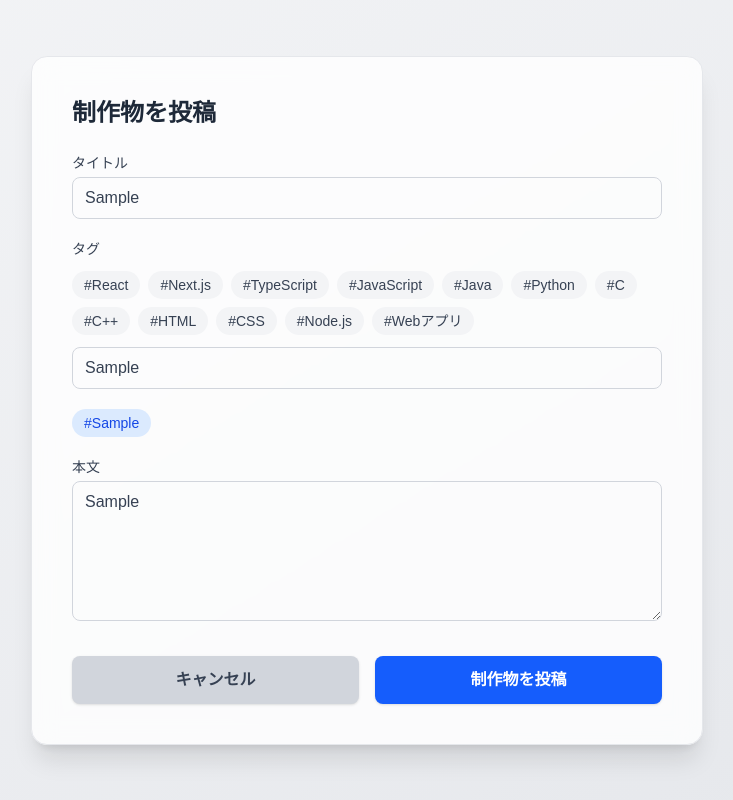
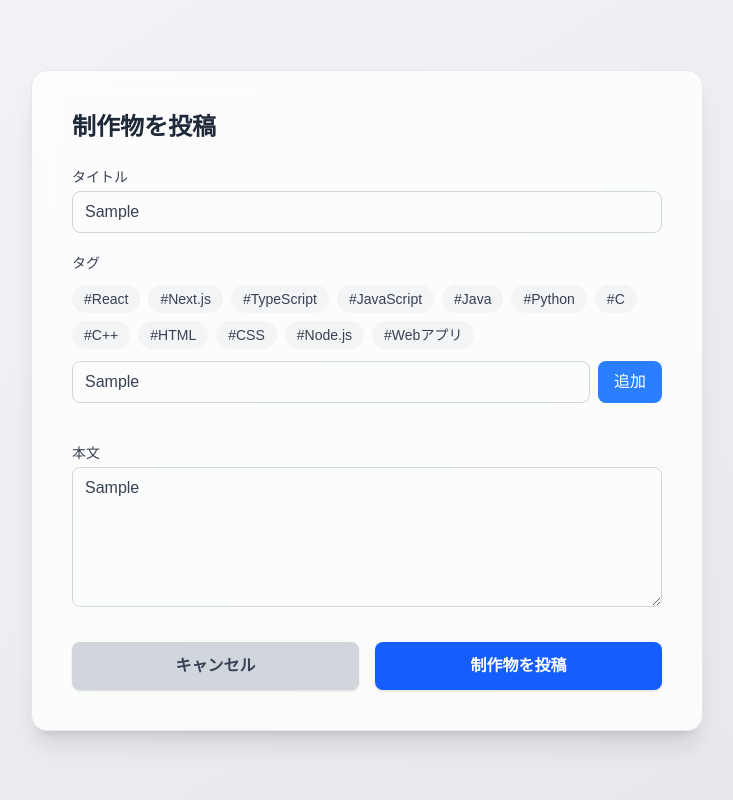
Before and after one commit to 2026PBL1-A/2026PBL1-A-2026PBL1_A_front, a Next.js app: page /post/new/creation in a window 1280 px wide. Both pictures are taken after typing "Sample", "Sample", "Sample" into the empty fields and a click on the button "制作物を投稿". Shown: the whole page, without its empty margins (273-1006 px from the left). Built offline with nearby package versions, Linux system fonts and the light colour scheme; no server answers.

Commit message:
投稿ページと質問ページのタグ改善

```diff
--- a/app/post/new/creation/page.tsx
+++ b/app/post/new/creation/page.tsx
@@ -42,13 +42,7 @@ export default function CreateCreationPage() {
     const formData = new FormData();
     formData.append("title", title);
     formData.append("content", content);
-    const finalTags = [
-      ...selectedTags,
-      ...customTag
-        .split(",")
-        .map((tag) => tag.trim())
-        .filter(Boolean),
-    ];
+    const finalTags = selectedTags;
 
     // if (image) {
     //   formData.append("image", image);
@@ -145,30 +139,50 @@ export default function CreateCreationPage() {
             </div>
 
             {/* 自由入力 */}
-            <input
-              type="text"
-              placeholder="自由入力タグ（カンマ区切り）"
-              value={customTag}
-              onChange={(e) => setCustomTag(e.target.value)}
-              className="w-full border border-gray-300 text-gray-700 rounded-lg px-3 py-2 focus:outline-none focus:ring-2 focus:ring-blue-500"
-            />
+            <div className="flex gap-2">
+              <input
+                type="text"
+                placeholder="タグを入力"
+                value={customTag}
+                onChange={(e) => setCustomTag(e.target.value)}
+                className="flex-1 border border-gray-300 text-gray-700 rounded-lg px-3 py-2 focus:outline-none focus:ring-2 focus:ring-blue-500"
+              />
+
+              <button
+                type="button"
+                onClick={() => {
+                  const trimmed = customTag.trim();
+
+                  if (
+                    trimmed &&
+                    !selectedTags.includes(trimmed)
+                  ) {
+                    setSelectedTags([
+                      ...selectedTags,
+                      trimmed,
+                    ]);
+                  }
+
+                  setCustomTag("");
+                }}
+                className="px-4 py-2 bg-blue-500 text-white rounded-lg hover:bg-blue-600 transition"
+              >
+                追加
+              </button>
+            </div>
 
             {/* 選択中タグ */}
             {(selectedTags.length > 0 || customTag) && (
               <div className="flex flex-wrap gap-2 pt-2">
-                {[
-                  ...selectedTags,
-                  ...customTag
-                    .split(",")
-                    .map((tag) => tag.trim())
-                    .filter(Boolean),
-                ].map((tag) => (
-                  <span
+                {selectedTags.map((tag) => (
+                  <button
                     key={tag}
-                    className="px-3 py-1 bg-blue-100 text-blue-700 rounded-full text-sm"
+                    type="button"
+                    onClick={() => toggleTag(tag)}
+                    className="px-3 py-1 bg-blue-100 text-blue-700 rounded-full text-sm hover:bg-blue-200 transition"
                   >
-                    #{tag}
-                  </span>
+                    #{tag} ×
+                  </button>
                 ))}
               </div>
             )}
--- a/app/post/new/question/page.tsx
+++ b/app/post/new/question/page.tsx
@@ -40,13 +40,7 @@ export default function CreateQuestionPage() {
     const formData = new FormData();
     formData.append("title", title);
     formData.append("content", content);
-    const finalTags = [
-      ...selectedTags,
-      ...customTag
-        .split(",")
-        .map((tag) => tag.trim())
-        .filter(Boolean),
-    ];
+    const finalTags = selectedTags;
 
     // if (image) {
     //   formData.append("image", image);
@@ -143,30 +137,50 @@ export default function CreateQuestionPage() {
             </div>
 
             {/* 自由入力 */}
-            <input
-              type="text"
-              placeholder="自由入力タグ（カンマ区切り）"
-              value={customTag}
-              onChange={(e) => setCustomTag(e.target.value)}
-              className="w-full border border-gray-300 text-gray-700 rounded-lg px-3 py-2 focus:outline-none focus:ring-2 focus:ring-blue-500"
-            />
+            <div className="flex gap-2">
+              <input
+                type="text"
+                placeholder="タグを入力"
+                value={customTag}
+                onChange={(e) => setCustomTag(e.target.value)}
+                className="flex-1 border border-gray-300 text-gray-700 rounded-lg px-3 py-2 focus:outline-none focus:ring-2 focus:ring-blue-500"
+              />
+
+              <button
+                type="button"
+                onClick={() => {
+                  const trimmed = customTag.trim();
+
+                  if (
+                    trimmed &&
+                    !selectedTags.includes(trimmed)
+                  ) {
+                    setSelectedTags([
+                      ...selectedTags,
+                      trimmed,
+                    ]);
+                  }
+
+                  setCustomTag("");
+                }}
+                className="px-4 py-2 bg-orange-500 text-white rounded-lg hover:bg-orange-600 transition"
+              >
+                追加
+              </button>
+            </div>
 
             {/* 選択中タグ */}
             {(selectedTags.length > 0 || customTag) && (
               <div className="flex flex-wrap gap-2 pt-2">
-                {[
-                  ...selectedTags,
-                  ...customTag
-                    .split(",")
-                    .map((tag) => tag.trim())
-                    .filter(Boolean),
-                ].map((tag) => (
-                  <span
+                {selectedTags.map((tag) => (
+                  <button
                     key={tag}
-                    className="px-3 py-1 bg-blue-100 text-blue-700 rounded-full text-sm"
+                    type="button"
+                    onClick={() => toggleTag(tag)}
+                    className="px-3 py-1 bg-blue-100 text-blue-700 rounded-full text-sm hover:bg-blue-200 transition"
                   >
-                    #{tag}
-                  </span>
+                    #{tag} ×
+                  </button>
                 ))}
               </div>
             )}
```
